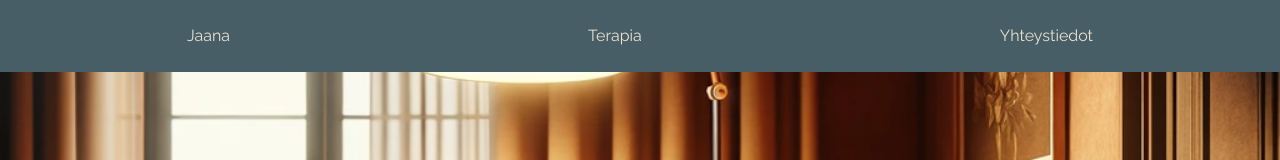
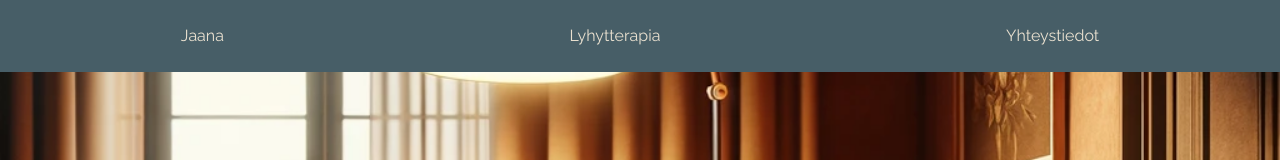
Before and after one commit to mikkotenni/jaanatenni, a React (Vite) app: page / in a window 1280 px wide. Shown: the top 160 px of the page. Built offline with nearby package versions, Linux system fonts and the light colour scheme; a web font is replaced by a local one.

Commit message:
feat: update anchor link

```diff
--- a/src/components/Header.jsx
+++ b/src/components/Header.jsx
@@ -34,7 +34,7 @@ export default function Header() {
             <a href="#jaana">Jaana</a>
           </li>
           <li>
-            <a href="#terapia">Terapia</a>
+            <a href="#lyhytterapia">Lyhytterapia</a>
           </li>
           <li>
             <a href="#yhteystiedot">Yhteystiedot</a>
--- a/src/components/TherapyConcept.jsx
+++ b/src/components/TherapyConcept.jsx
@@ -19,7 +19,7 @@ const Container = styled.section`
 
 export default function TherapyConcept() {
   return (
-    <Container id="terapia">
+    <Container id="lyhytterapia">
       <h2>Lyhytterapia</h2>
       <p>
         Lyhytterapia on tutkitusti tehokas tapa tukea mielenterveyttä
```
